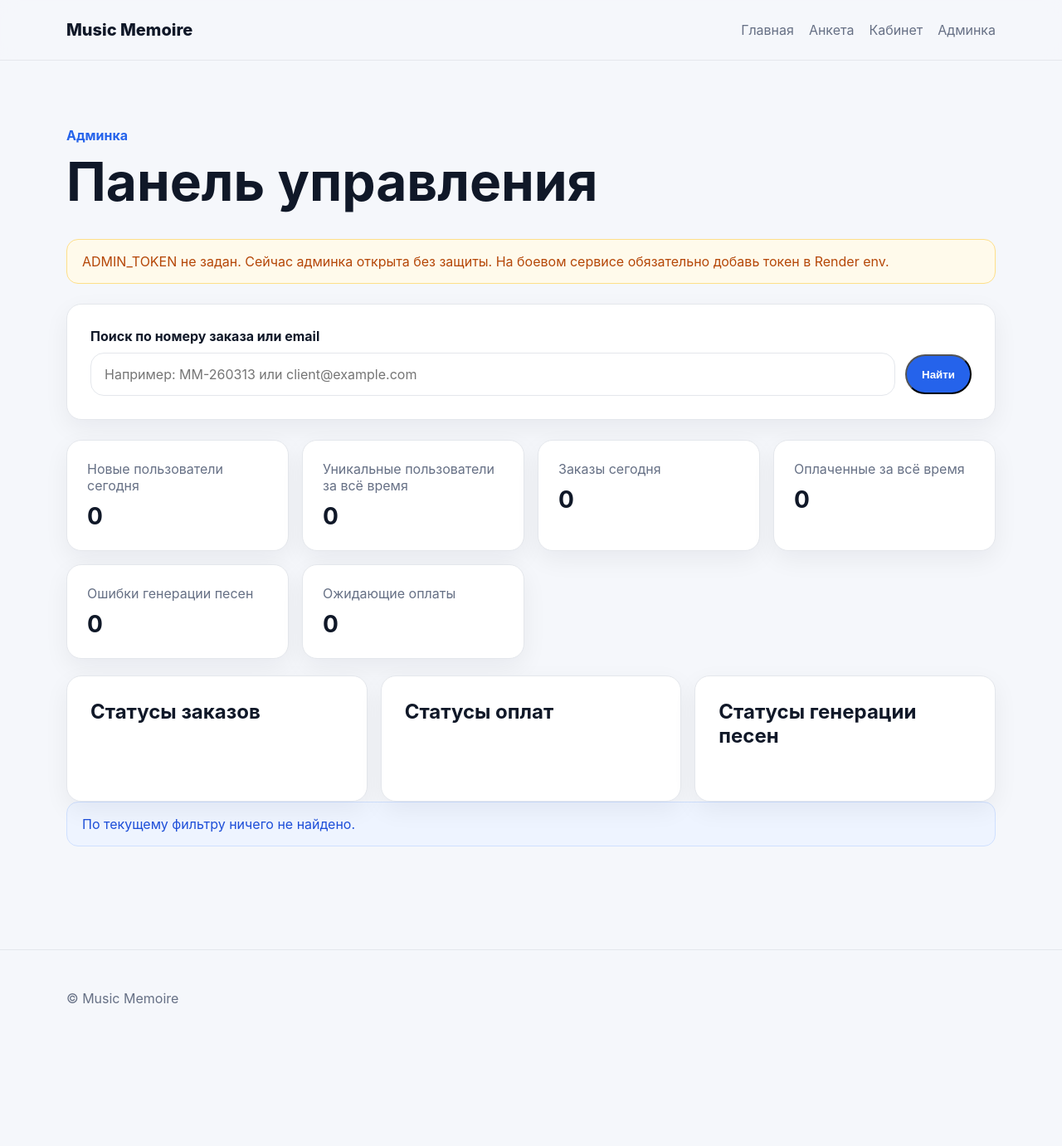
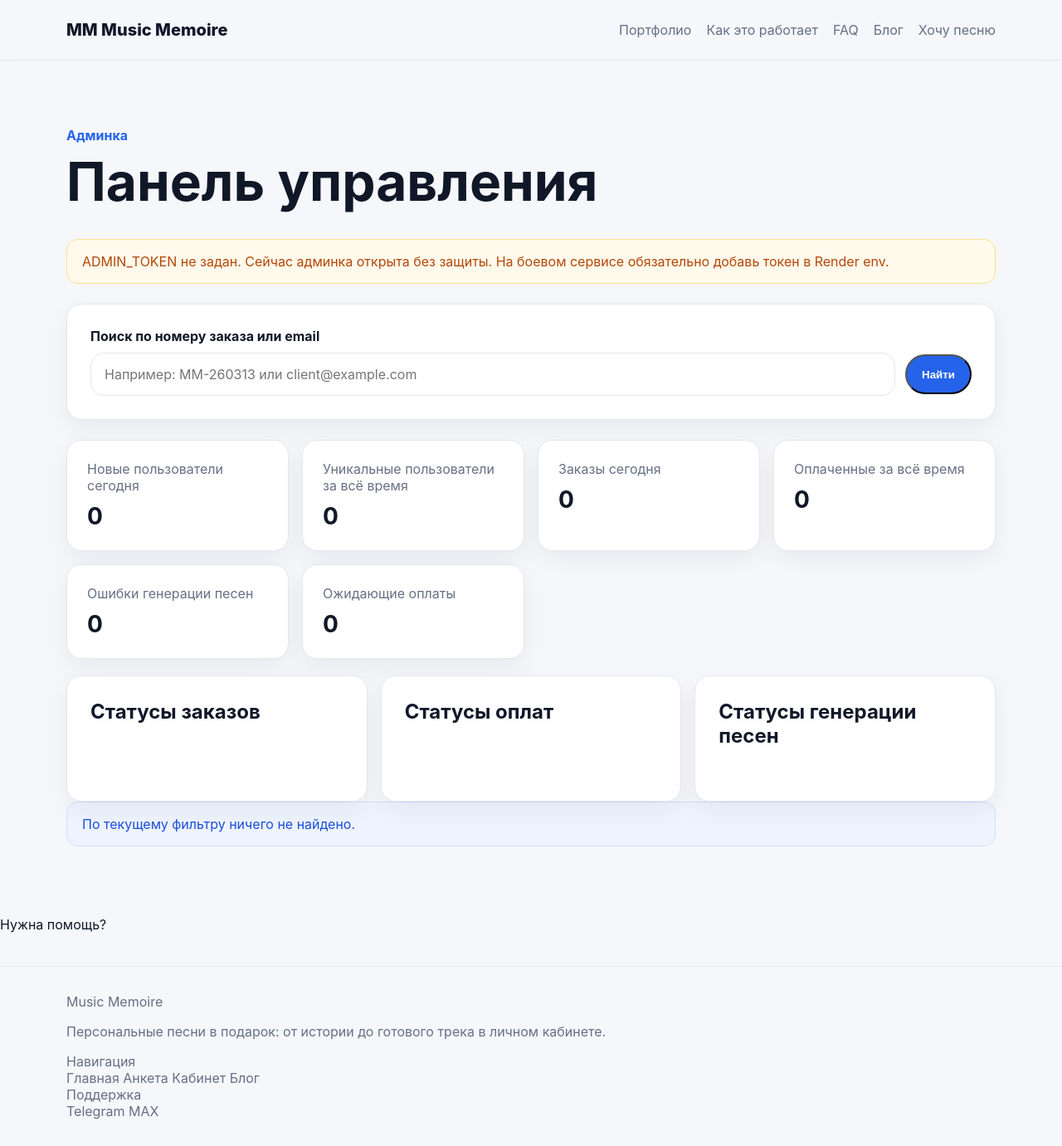
Before and after one commit to mikhailantonovdigital-dev/musicmemoire-web, a FastAPI app: page /admin/ in a window 1280 px wide. Shown: the whole page at 83% size. Before the commit the page ends 1209 px from the top, so only its background shows below. Run offline with FastAPI, Linux system fonts and the light colour scheme; parts of the project's set-up code (start-up, migrations or seed data) failed here and were passed over; some libraries are stand-ins or nearby versions.

Commit message:
Update base.html

```diff
--- a/app/templates/base.html
+++ b/app/templates/base.html
@@ -4,17 +4,23 @@
   <meta charset="UTF-8" />
   <meta name="viewport" content="width=device-width, initial-scale=1.0" />
   <title>{{ page_title or "Music Memoire" }}</title>
+  <meta name="description" content="Персональные песни в подарок: история текстом или голосом, бесплатные версии текста, оплата и готовый трек в личном кабинете." />
   <link rel="stylesheet" href="/static/css/styles.css" />
 </head>
 <body>
   <header class="site-header">
     <div class="container header-row">
-      <a href="/" class="logo">Music Memoire</a>
+      <a href="/" class="logo">
+        <span class="logo-badge">MM</span>
+        <span>Music Memoire</span>
+      </a>
+
       <nav class="nav">
-        <a href="/">Главная</a>
-        <a href="/questionnaire/">Анкета</a>
-        <a href="/account/">Кабинет</a>
-        <a href="/admin/">Админка</a>
+        <a href="/#portfolio">Портфолио</a>
+        <a href="/#how-it-works">Как это работает</a>
+        <a href="/#faq">FAQ</a>
+        <a href="/blog">Блог</a>
+        <a href="/questionnaire/" class="nav-cta">Хочу песню</a>
       </nav>
     </div>
   </header>
@@ -23,9 +29,36 @@
     {% block content %}{% endblock %}
   </main>
 
+  <a class="support-float" href="https://t.me/mikhailantonov19" target="_blank" rel="noopener noreferrer">
+    Нужна помощь?
+  </a>
+
   <footer class="site-footer">
-    <div class="container">
-      <p>© Music Memoire</p>
+    <div class="container footer-grid">
+      <div>
+        <div class="footer-brand">Music Memoire</div>
+        <p class="footer-text">
+          Персональные песни в подарок: от истории до готового трека в личном кабинете.
+        </p>
+      </div>
+
+      <div>
+        <div class="footer-title">Навигация</div>
+        <div class="footer-links">
+          <a href="/">Главная</a>
+          <a href="/questionnaire/">Анкета</a>
+          <a href="/account/">Кабинет</a>
+          <a href="/blog">Блог</a>
+        </div>
+      </div>
+
+      <div>
+        <div class="footer-title">Поддержка</div>
+        <div class="footer-links">
+          <a href="https://t.me/mikhailantonov19" target="_blank" rel="noopener noreferrer">Telegram</a>
+          <a href="https://max.ru/u/f9LHodD0cOKg36L-baFKeBJquxSx5xydupa2AYOKdl7BUFipfVYS5FVVV80" target="_blank" rel="noopener noreferrer">MAX</a>
+        </div>
+      </div>
     </div>
   </footer>
 
```
